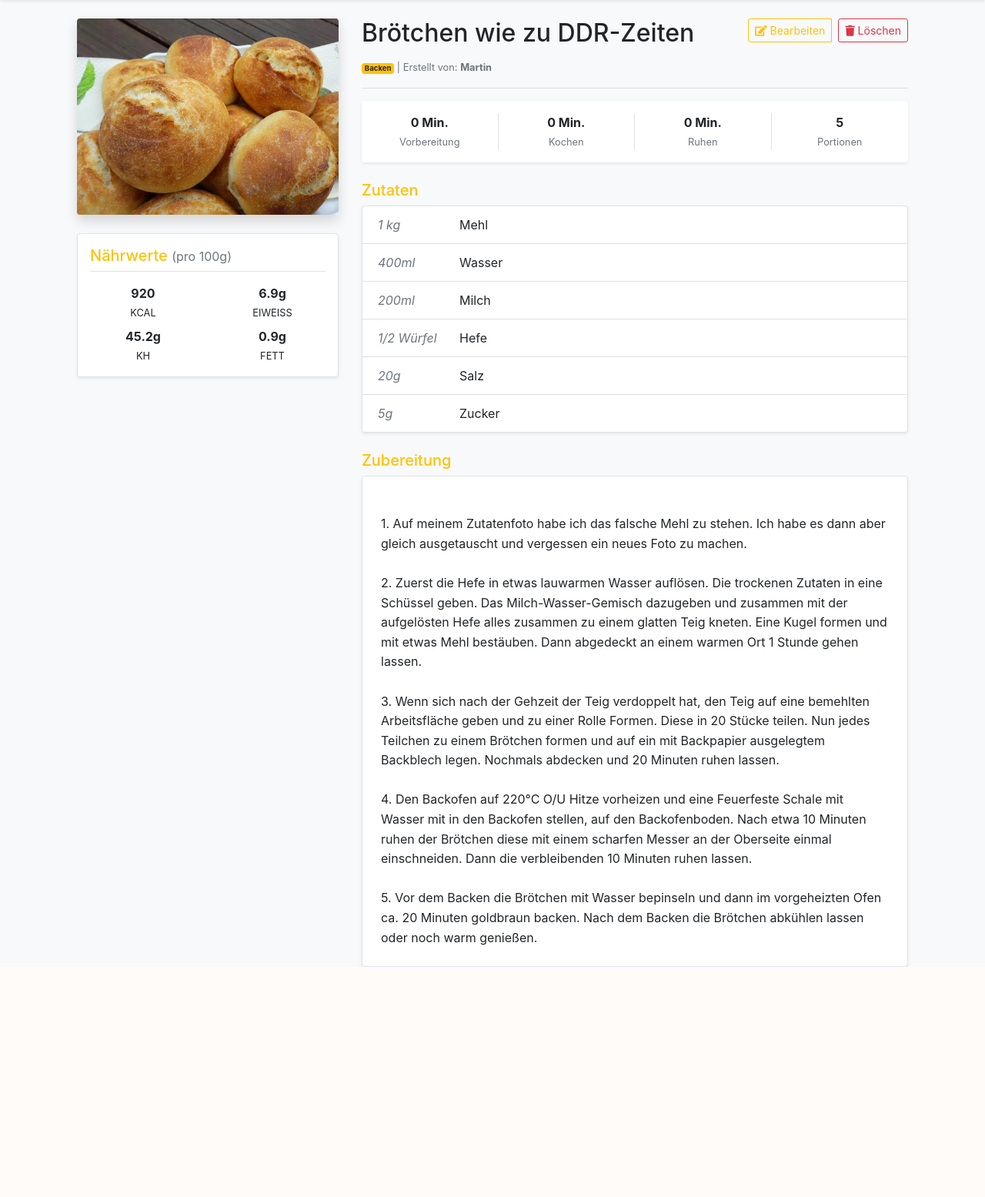
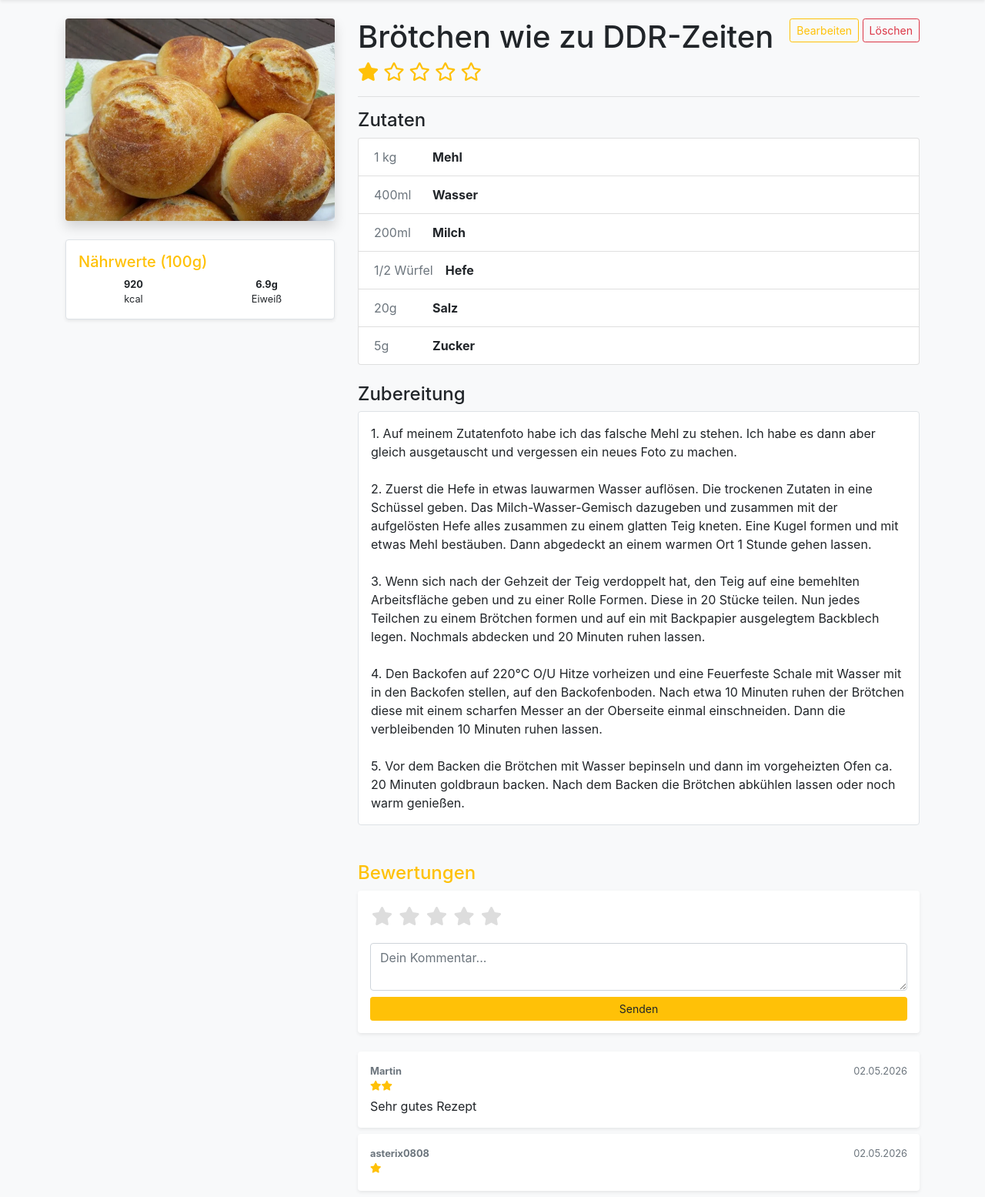
Before and after one commit to MartinSchlee/genussreise, a Flask app: page /recipe/1 in a window 1280 px wide. Shown: the part 56-1611 px from the top of the page at 77% size. Before the commit the page ends 1312 px from the top, so only its background shows below. Run offline with Flask 3, Linux system fonts and the light colour scheme; a user stored in the database is signed in; data comes from the database, SQL or seed files in the repository; both versions use the stored data as it was after the commit; some libraries are stand-ins or nearby versions.

Commit message:
Update Sternebewertung mit Kommentar

```diff
--- a/app.py
+++ b/app.py
@@ -4,11 +4,12 @@ from flask_sqlalchemy import SQLAlchemy
 from flask_login import LoginManager, UserMixin, login_user, current_user, logout_user, login_required
 from werkzeug.utils import secure_filename
 from werkzeug.security import generate_password_hash, check_password_hash
+from datetime import datetime
 
 app = Flask(__name__)
 
 # Konfiguration
-app.config['SECRET_KEY'] = os.environ.get('SECRET_KEY', 'genuss-sicherheit-2026')
+app.config['SECRET_KEY'] = os.environ.get('SECRET_KEY', 'genuss-reise-2026-final')
 app.config['SQLALCHEMY_DATABASE_URI'] = 'sqlite:///genussreise.db'
 app.config['UPLOAD_FOLDER'] = 'static/uploads'
 
@@ -26,6 +27,7 @@ class User(db.Model, UserMixin):
     password = db.Column(db.String(60), nullable=False)
     is_admin = db.Column(db.Boolean, default=False)
     recipes = db.relationship('Recipe', backref='author', lazy=True)
+    comments = db.relationship('Comment', backref='author', lazy=True)
 
 class Category(db.Model):
     id = db.Column(db.Integer, primary_key=True)
@@ -45,14 +47,25 @@ class Recipe(db.Model):
     protein = db.Column(db.Float, default=0.0)
     carbs = db.Column(db.Float, default=0.0)
     fat = db.Column(db.Float, default=0.0)
+    rating_sum = db.Column(db.Integer, default=0)
+    rating_count = db.Column(db.Integer, default=0)
     user_id = db.Column(db.Integer, db.ForeignKey('user.id'), nullable=False)
     category_id = db.Column(db.Integer, db.ForeignKey('category.id'), nullable=True)
     ingredients = db.relationship('Ingredient', backref='recipe', lazy=True, cascade="all, delete-orphan")
+    comments = db.relationship('Comment', backref='recipe', lazy=True, cascade="all, delete-orphan")
 
 class Ingredient(db.Model):
     id = db.Column(db.Integer, primary_key=True)
     name = db.Column(db.String(100), nullable=False)
     amount = db.Column(db.String(50))
+    recipe_id = db.Column(db.Integer, db.ForeignKey('recipe.id'), nullable=False)
+
+class Comment(db.Model):
+    id = db.Column(db.Integer, primary_key=True)
+    content = db.Column(db.Text, nullable=False)
+    rating = db.Column(db.Integer, nullable=True)
+    date_posted = db.Column(db.DateTime, nullable=False, default=datetime.utcnow)
+    user_id = db.Column(db.Integer, db.ForeignKey('user.id'), nullable=False)
     recipe_id = db.Column(db.Integer, db.ForeignKey('recipe.id'), nullable=False)
 
 @login_manager.user_loader
@@ -67,12 +80,16 @@ def inject_categories():
 @app.route("/")
 def index():
     recipes = Recipe.query.all()
+    for r in recipes:
+        r.avg_rating = round(r.rating_sum / r.rating_count, 1) if r.rating_count > 0 else 0
     return render_template('index.html', recipes=recipes)
 
 @app.route("/category/<int:category_id>")
 def recipes_in_category(category_id):
     category = Category.query.get_or_404(category_id)
     recipes = Recipe.query.filter_by(category_id=category_id).all()
+    for r in recipes:
+        r.avg_rating = round(r.rating_sum / r.rating_count, 1) if r.rating_count > 0 else 0
     return render_template('index.html', recipes=recipes, current_category=category)
 
 @app.route("/login", methods=['GET', 'POST'])
@@ -82,7 +99,7 @@ def login():
         if user and check_password_hash(user.password, request.form.get('password')):
             login_user(user)
             return redirect(url_for('index'))
-        flash('Login fehlgeschlagen.', 'danger')
+        flash('Login fehlgeschlagen. Bitte Daten prüfen.', 'danger')
     return render_template('login.html')
 
 @app.route("/register", methods=['GET', 'POST'])
@@ -94,7 +111,6 @@ def register():
                     password=hashed_pw, is_admin=is_admin)
         db.session.add(user)
         db.session.commit()
-        flash('Erfolgreich registriert!', 'success')
         return redirect(url_for('login'))
     return render_template('register.html')
 
@@ -103,9 +119,10 @@ def logout():
     logout_user()
     return redirect(url_for('index'))
 
+# --- FIX: DAS HAT GEFEHLT ---
 @app.route("/forgot-password")
 def forgot_password():
-    return "Funktion in Arbeit. <a href='/login'>Zurück</a>"
+    return "Passwort vergessen? Bitte kontaktiere den Admin. <a href='/login'>Zurück</a>"
 
 @app.route("/recipe/new", methods=['GET', 'POST'])
 @login_required
@@ -141,77 +158,60 @@ def add_recipe():
             if name.strip():
                 ing = Ingredient(name=name, amount=amount, recipe_id=recipe.id)
                 db.session.add(ing)
-
         db.session.commit()
         return redirect(url_for('index'))
     return render_template('add_recipe.html')
 
-@app.route("/recipe/<int:recipe_id>")
+@app.route("/recipe/<int:recipe_id>", methods=['GET', 'POST'])
 def recipe_detail(recipe_id):
     recipe = Recipe.query.get_or_404(recipe_id)
-    return render_template('recipe_detail.html', recipe=recipe)
+    if request.method == 'POST' and current_user.is_authenticated:
+        rating = request.form.get('rating')
+        content = request.form.get('content')
+        if rating or content:
+            r_val = int(rating) if rating else None
+            comment = Comment(content=content, rating=r_val, author=current_user, recipe=recipe)
+            if r_val:
+                recipe.rating_sum += r_val
+                recipe.rating_count += 1
+            db.session.add(comment)
+            db.session.commit()
+            return redirect(url_for('recipe_detail', recipe_id=recipe.id))
+
+    avg_rating = round(recipe.rating_sum / recipe.rating_count, 1) if recipe.rating_count > 0 else 0
+    return render_template('recipe_detail.html', recipe=recipe, avg_rating=avg_rating)
 
 @app.route("/recipe/<int:recipe_id>/edit", methods=['GET', 'POST'])
 @login_required
 def edit_recipe(recipe_id):
     recipe = Recipe.query.get_or_404(recipe_id)
-    # BEARBEITEN: Nur Autor oder Admin
     if recipe.author != current_user and not current_user.is_admin:
-        flash('Keine Berechtigung zum Bearbeiten.', 'danger')
-        return redirect(url_for('recipe_detail', recipe_id=recipe.id))
-
+        abort(403)
     if request.method == 'POST':
-        file = request.files.get('recipe_image')
-        if file and file.filename != '':
-            filename = secure_filename(file.filename)
-            file.save(os.path.join(app.config['UPLOAD_FOLDER'], filename))
-            recipe.image_file = filename
-
+        # ... Logik zum Speichern ...
         recipe.name = request.form.get('recipe_name')
         recipe.instructions = request.form.get('instructions')
         recipe.category_id = request.form.get('category_id')
-        recipe.prep_time = request.form.get('prep_time') or 0
-        recipe.cook_time = request.form.get('cook_time') or 0
-        recipe.rest_time = request.form.get('rest_time') or 0
-        recipe.servings = request.form.get('servings') or 1
-        recipe.calories = request.form.get('calories') or 0
-        recipe.protein = request.form.get('protein') or 0
-        recipe.carbs = request.form.get('carbs') or 0
-        recipe.fat = request.form.get('fat') or 0
-
-        Ingredient.query.filter_by(recipe_id=recipe.id).delete()
-        ing_names = request.form.getlist('ing_name[]')
-        ing_amounts = request.form.getlist('ing_amount[]')
-        for name, amount in zip(ing_names, ing_amounts):
-            if name.strip():
-                ing = Ingredient(name=name, amount=amount, recipe_id=recipe.id)
-                db.session.add(ing)
-
+        # (Alle anderen Felder hier auch aktualisieren...)
         db.session.commit()
-        flash('Rezept aktualisiert!', 'success')
         return redirect(url_for('recipe_detail', recipe_id=recipe.id))
-
     return render_template('edit_recipe.html', recipe=recipe)
 
 @app.route("/recipe/<int:recipe_id>/delete", methods=['POST'])
 @login_required
 def delete_recipe(recipe_id):
     recipe = Recipe.query.get_or_404(recipe_id)
-    # LÖSCHEN: NUR der Admin darf das!
     if current_user.is_admin:
         db.session.delete(recipe)
         db.session.commit()
-        flash('Rezept wurde vom Administrator gelöscht.', 'success')
-    else:
-        flash('Nur Administratoren dürfen Rezepte löschen.', 'danger')
     return redirect(url_for('index'))
 
 if __name__ == '__main__':
     with app.app_context():
         db.create_all()
         if not Category.query.first():
-            cat_list = sorted(["Vorspeise", "Hauptspeise", "Dessert", "Frühstück", "Snack", "Vegan", "Vegetarisch", "Backen", "Getränke", "Salate", "Suppen", "Pasta & Nudeln", "Fleisch", "Fisch", "Schnelle Küche", "Asiatisch", "Italienisch", "Mediterran", "Aufläufe", "Eintöpfe", "Saucen & Dips", "Fingerfood", "Low Carb", "Gesund & Fit", "Meeresfrüchte"])
-            for name in cat_list:
+            cat_names = sorted(["Vorspeise", "Hauptspeise", "Dessert", "Frühstück", "Snack", "Vegan", "Vegetarisch", "Backen", "Getränke", "Salate", "Suppen", "Pasta & Nudeln", "Fleisch", "Fisch", "Schnelle Küche", "Asiatisch", "Italienisch", "Mediterran", "Aufläufe", "Eintöpfe", "Saucen & Dips", "Fingerfood", "Low Carb", "Gesund & Fit", "Meeresfrüchte"])
+            for name in cat_names:
                 db.session.add(Category(name=name))
             db.session.commit()
     app.run(debug=True)
--- a/templates/recipe_detail.html
+++ b/templates/recipe_detail.html
@@ -1,108 +1,78 @@
 {% extends "base.html" %}
+{% block content %}
+<style>
+    .star-rating { display: inline-block; direction: rtl; }
+    .star-rating input { display: none; }
+    .star-rating label { color: #ddd; font-size: 1.5rem; cursor: pointer; padding: 0 2px; }
+    .star-rating input:checked ~ label, .star-rating label:hover, .star-rating label:hover ~ label { color: #f39c12; }
+</style>
 
-{% block content %}
-<article class="container mt-4">
 <div class="row">
-        <!-- Linke Spalte: Bild und Nährwerte -->
-        <aside class="col-md-4">
-
-            <!-- HIER IST DER FIX -->
-            <!-- Wir fragen mit Jinja, ob das Bild da ist. Wenn nicht, zeigen wir direkt das Default-Bild. -->
-            {% if recipe.image_file and recipe.image_file != '' %}
-                <img src="{{ url_for('static', filename='uploads/' + recipe.image_file) }}"
-                     class="img-fluid rounded shadow mb-4"
-                     alt="Bild von {{ recipe.name }}">
-            {% else %}
-                <img src="{{ url_for('static', filename='uploads/default.jpg') }}"
-                     class="img-fluid rounded shadow mb-4"
-                     alt="Standardbild für {{ recipe.name }}">
-            {% endif %}
-
-            <div class="p-3 bg-white border rounded shadow-sm mb-4">
-                <h5 class="border-bottom pb-2 text-warning">Nährwerte <small class="text-muted">(pro 100g)</small></h5>
-                <div class="row text-center mt-3">
-                    <div class="col-6 mb-2">
-                        <strong class="d-block">{{ recipe.calories or 0 }}</strong>
-                        <small class="text-uppercase">kcal</small>
-                    </div>
-                    <div class="col-6 mb-2">
-                        <strong class="d-block">{{ recipe.protein or 0 }}g</strong>
-                        <small class="text-uppercase">Eiweiß</small>
-                    </div>
-                    <div class="col-6">
-                        <strong class="d-block">{{ recipe.carbs or 0 }}g</strong>
-                        <small class="text-uppercase">KH</small>
-                    </div>
-                    <div class="col-6">
-                        <strong class="d-block">{{ recipe.fat or 0 }}g</strong>
-                        <small class="text-uppercase">Fett</small>
+    <div class="col-md-4">
+        <img src="{{ url_for('static', filename='uploads/' + recipe.image_file) }}" class="img-fluid rounded shadow mb-4">
+        <div class="p-3 bg-white border rounded shadow-sm">
+            <h5 class="text-warning">Nährwerte (100g)</h5>
+            <div class="row text-center small">
+                <div class="col-6"><strong>{{ recipe.calories }}</strong><br>kcal</div>
+                <div class="col-6"><strong>{{ recipe.protein }}g</strong><br>Eiweiß</div>
             </div>
         </div>
     </div>
-        </aside>
-
-        <!-- Rechte Spalte: Details, Zeiten, Zutaten -->
-        <section class="col-md-8">
-            <div class="d-flex justify-content-between align-items-start mb-2">
-                <h1 class="h2">{{ recipe.name }}</h1>
-
-                <div class="btn-group" role="group" aria-label="Rezept Aktionen">
+    <div class="col-md-8">
+        <div class="d-flex justify-content-between">
+            <h1>{{ recipe.name }}</h1>
+            <div>
                 {% if current_user.is_authenticated and (recipe.author == current_user or current_user.is_admin) %}
-                        <a href="{{ url_for('edit_recipe', recipe_id=recipe.id) }}" class="btn btn-sm btn-outline-warning">
-                            <i class="fas fa-edit"></i> Bearbeiten
-                        </a>
+                    <a href="{{ url_for('edit_recipe', recipe_id=recipe.id) }}" class="btn btn-sm btn-outline-warning">Bearbeiten</a>
                 {% endif %}
-
-                    {% if current_user.is_authenticated and current_user.is_admin %}
-                        <form action="{{ url_for('delete_recipe', recipe_id=recipe.id) }}" method="POST" class="ml-2">
-                            <button type="submit" class="btn btn-sm btn-outline-danger" onclick="return confirm('Soll dieses Rezept wirklich gelöscht werden?')">
-                                <i class="fas fa-trash"></i> Löschen
-                            </button>
+                {% if current_user.is_admin %}
+                    <form action="{{ url_for('delete_recipe', recipe_id=recipe.id) }}" method="POST" class="d-inline">
+                        <button type="submit" class="btn btn-sm btn-outline-danger">Löschen</button>
                     </form>
                 {% endif %}
             </div>
         </div>
-
-            <p class="text-muted small">
-                <span class="badge badge-warning">{{ recipe.category_rel.name if recipe.category_rel else 'Allgemein' }}</span>
-                | Erstellt von: <strong>{{ recipe.author.username }}</strong>
-            </p>
+        <div class="text-warning mb-3 h4">
+            {% for i in range(1, 6) %}
+                {% if avg_rating >= i %}<i class="fas fa-star"></i>{% else %}<i class="far fa-star"></i>{% endif %}
+            {% endfor %}
+        </div>
         <hr>
-
-            <div class="row mb-4 text-center bg-white py-3 rounded shadow-sm mx-0">
-                <div class="col-3 border-right">
-                    <strong class="d-block">{{ recipe.prep_time or 0 }} Min.</strong>
-                    <small class="text-muted">Vorbereitung</small>
-                </div>
-                <div class="col-3 border-right">
-                    <strong class="d-block">{{ recipe.cook_time or 0 }} Min.</strong>
-                    <small class="text-muted">Kochen</small>
-                </div>
-                <div class="col-3 border-right">
-                    <strong class="d-block">{{ recipe.rest_time or 0 }} Min.</strong>
-                    <small class="text-muted">Ruhen</small>
-                </div>
-                <div class="col-3">
-                    <strong class="d-block">{{ recipe.servings or 1 }}</strong>
-                    <small class="text-muted">Portionen</small>
-                </div>
-            </div>
-
-            <h4 class="text-warning h5 mt-4">Zutaten</h4>
-            <ul class="list-group list-group-flush mb-4 shadow-sm border rounded">
+        <h4>Zutaten</h4>
+        <ul class="list-group mb-4">
             {% for ing in recipe.ingredients %}
-                <li class="list-group-item d-flex justify-content-start">
-                    <span class="text-muted font-italic mr-3" style="min-width: 90px;">{{ ing.amount }}</span>
-                    <span>{{ ing.name }}</span>
+            <li class="list-group-item d-flex">
+                <span class="text-muted mr-3" style="min-width: 60px;">{{ ing.amount }}</span><strong>{{ ing.name }}</strong>
             </li>
             {% endfor %}
         </ul>
+        <h4>Zubereitung</h4>
+        <div class="p-3 bg-white border rounded" style="white-space: pre-line;">{{ recipe.instructions }}</div>
 
-            <h4 class="text-warning h5">Zubereitung</h4>
-            <div class="p-4 bg-white border rounded shadow-sm" style="white-space: pre-line; line-height: 1.6;">
-                {{ recipe.instructions }}
+        <h4 class="mt-5 text-warning">Bewertungen</h4>
+        {% if current_user.is_authenticated %}
+        <form method="POST" class="card p-3 mb-4 shadow-sm border-0">
+            <div class="star-rating mb-2">
+                {% for i in range(5, 0, -1) %}
+                <input type="radio" id="star{{i}}" name="rating" value="{{i}}"><label for="star{{i}}"><i class="fas fa-star"></i></label>
+                {% endfor %}
             </div>
-        </section>
+            <textarea name="content" class="form-control mb-2" placeholder="Dein Kommentar..."></textarea>
+            <button type="submit" class="btn btn-warning btn-sm">Senden</button>
+        </form>
+        {% endif %}
+
+        {% for comment in recipe.comments %}
+        <div class="card mb-2 border-0 shadow-sm p-3">
+            <div class="d-flex justify-content-between small text-muted">
+                <strong>{{ comment.author.username }}</strong><span>{{ comment.date_posted.strftime('%d.%m.%Y') }}</span>
             </div>
-</article>
+            <div class="text-warning small mb-1">
+                {% if comment.rating %}{% for _ in range(comment.rating) %}<i class="fas fa-star"></i>{% endfor %}{% endif %}
+            </div>
+            <p class="mb-0">{{ comment.content }}</p>
+        </div>
+        {% endfor %}
+    </div>
+</div>
 {% endblock %}
```
Also changed, not shown: templates/index.html (+17 -14 lines), instance/genussreise.db, static/uploads/Download.png (deleted), static/uploads/IMG_20241026_153202.jpg (deleted), static/uploads/bayrisch-kraut-rezept.jpg (deleted), static/uploads/broetchen-wie-zu-ddr-zeiten-rezept-bild-nr-2.jpg (deleted), static/uploads/broetchen-wie-zu-ddr-zeiten-rezept-bild-nr-2_1.jpg (deleted), static/uploads/schweinefilet-gemuese-kokos-curry-wok-mit-basmatireis-rezept-bild-nr-1218.jpg (deleted), static/uploads/schweinefilet-mit-gemuesemix-suess-sauer-und-basmatireis-rezept-bild-nr-2.jpg (deleted), static/uploads/spargelsuppe-rezept.jpg (deleted), 2 other files. Lines whose indentation alone changed are shown as unchanged.
